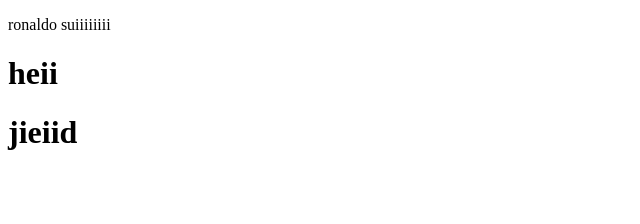
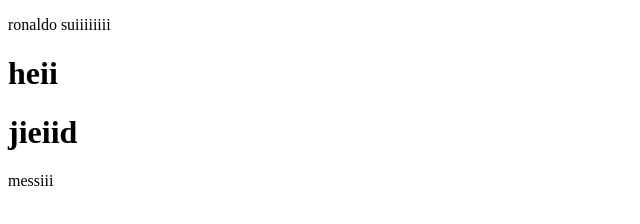
Before and after one commit to Jintops/testing, a plain HTML site: page index.html in a window 1280 px wide. Shown: the full height of the page, 0-640 px from the left. Drawn offline with Linux system fonts and the light colour scheme.

Commit message:
change in index page

```diff
--- a/index.html
+++ b/index.html
@@ -9,5 +9,6 @@
     <p>ronaldo suiiiiiiii</p>
     <h1>heii</h1>
     <h1>jieiid</h1>
+    <p>messiii</p>
 </body>
 </html>
```
